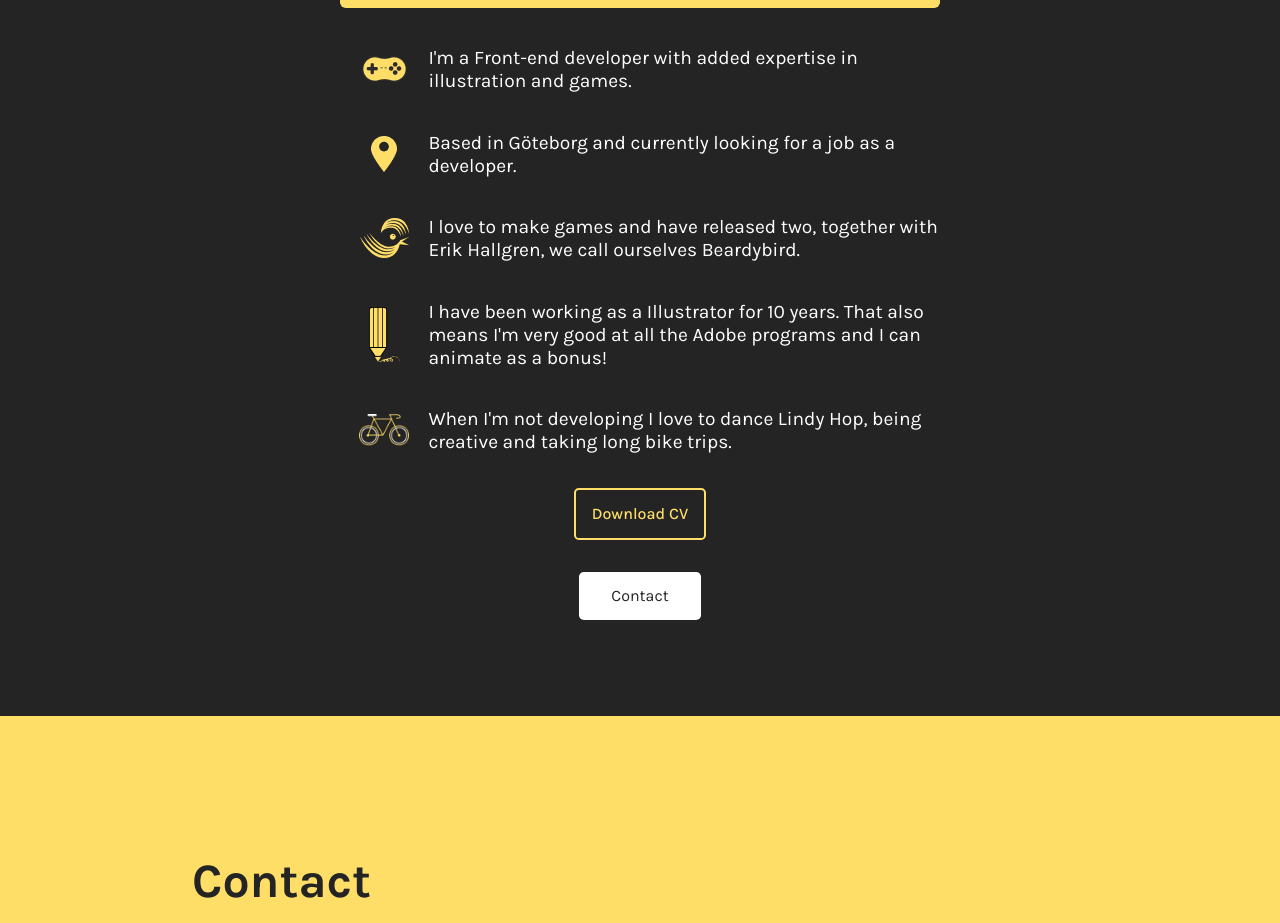
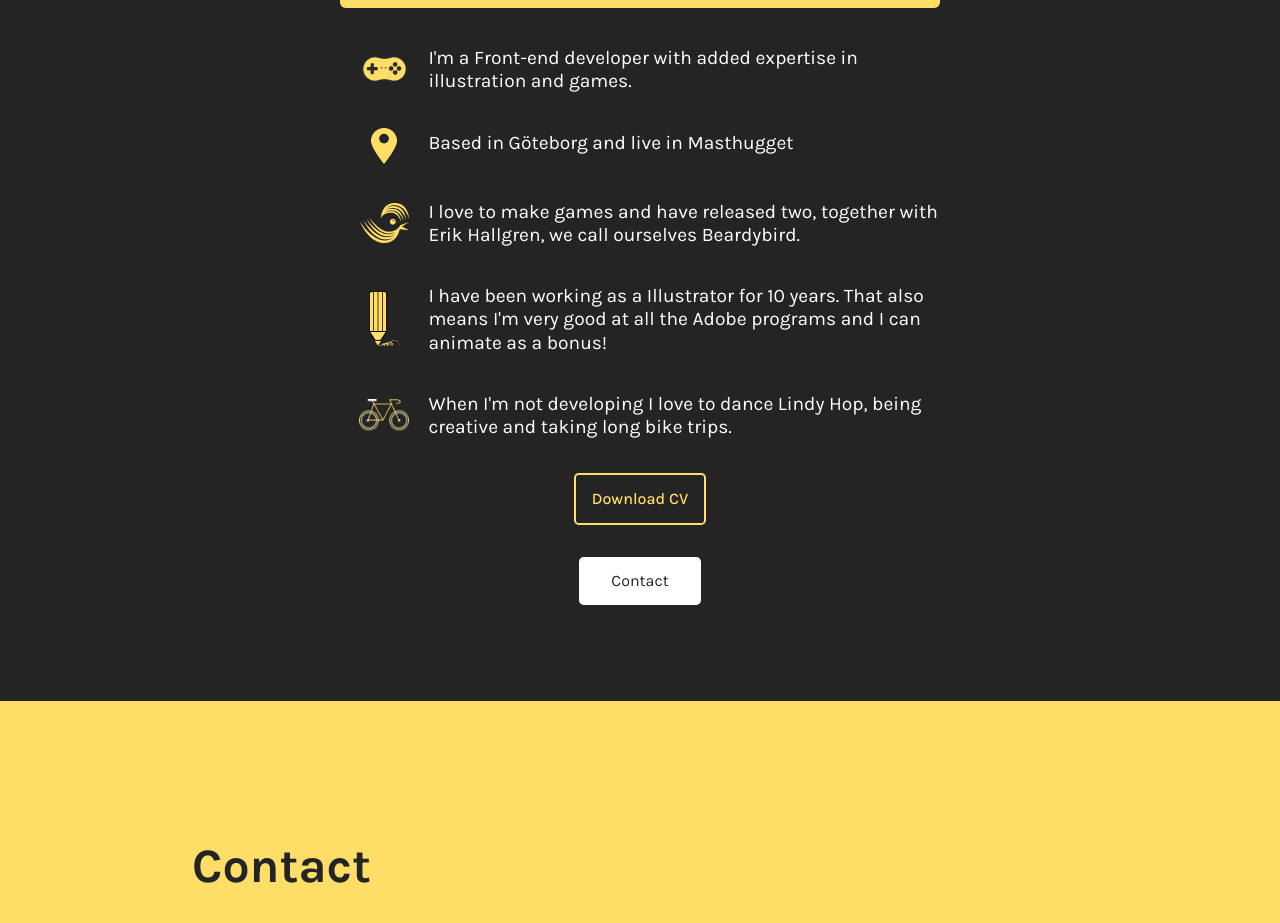
Before and after one commit to ElinMolander/PortfolioSite, a React (Vite) app: page / in a window 1280 px wide. Shown: the part 6560-7483 px from the top of the page. Built offline with nearby package versions, Linux system fonts and the light colour scheme.

Commit message:
Cv-pdf and about

```diff
--- a/src/App.jsx
+++ b/src/App.jsx
@@ -21,7 +21,7 @@ import VAT from "./assets/Vat.jpg"
 import ColorScheme from "./assets/SimpleMocupColorScheme.jpg"
 import tenzies from "./assets/SimpleMocupTenezies.jpg"
 import pil from './assets/pil.png'
-import cvPdf from './assets/Documents/CVElinMolander2023.pdf'
+import cvPdf from './assets/Documents/CV2025ElinMolander.pdf'
 import happybuttons from '../src/assets/mocupHappybuttons.gif'
 
 function App() {
--- a/src/components/About.jsx
+++ b/src/components/About.jsx
@@ -27,7 +27,7 @@ function handleContactButton(){
 
                     <div className="about-rows">
                         <img src={props.symbols[1].pin}></img>
-                        <p> Based in Göteborg and currently looking for a job as a developer.</p>
+                        <p> Based in Göteborg and live in Masthugget</p>
                     </div>
 
                     <div className="about-rows">
```
Also changed, not shown: 2 other files (tests, documents, lock files or other folders).
